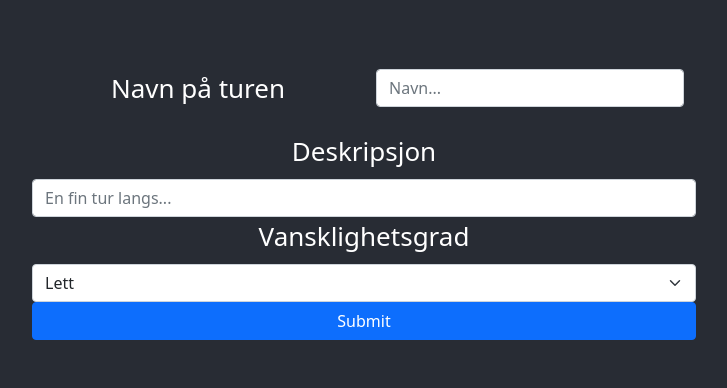
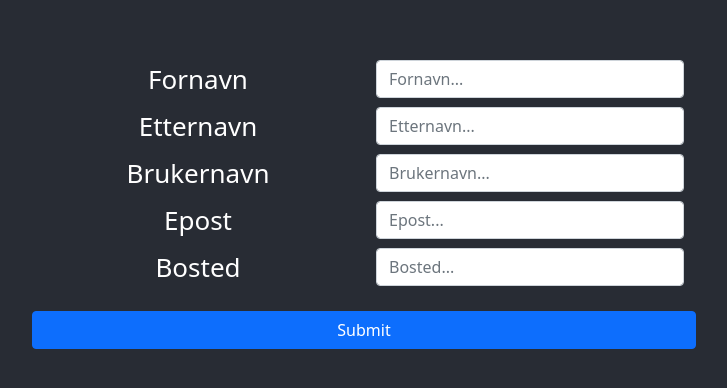
Before and after one commit to elibir/tdt4140-hiking-app, a React (Create React App) app in the folder frontend/: page / in a window 1280 px wide. Shown: the part 196-584 px from the top of the page, without its empty margins (276-1003 px from the left). Built offline with nearby package versions, Linux system fonts and the light colour scheme.

Commit message:
#16-UI-for-a-registrere-ny-bruker

```diff
--- a/frontend/src/App.tsx
+++ b/frontend/src/App.tsx
@@ -1,13 +1,13 @@
 import React from 'react';
 import logo from './logo.svg';
 import './App.css';
-import { TripCreatorContainer } from './components/arrangement/TripCreatorContainer';
+import { UserRegistrationContainer } from './components/arrangement/UserRegistrationContainer';
 
 function App() {
   return (
     <div className="App">
       <header className="App-header">
-        <TripCreatorContainer/>
+        <UserRegistrationContainer/>
       </header>
 
     </div>
```
